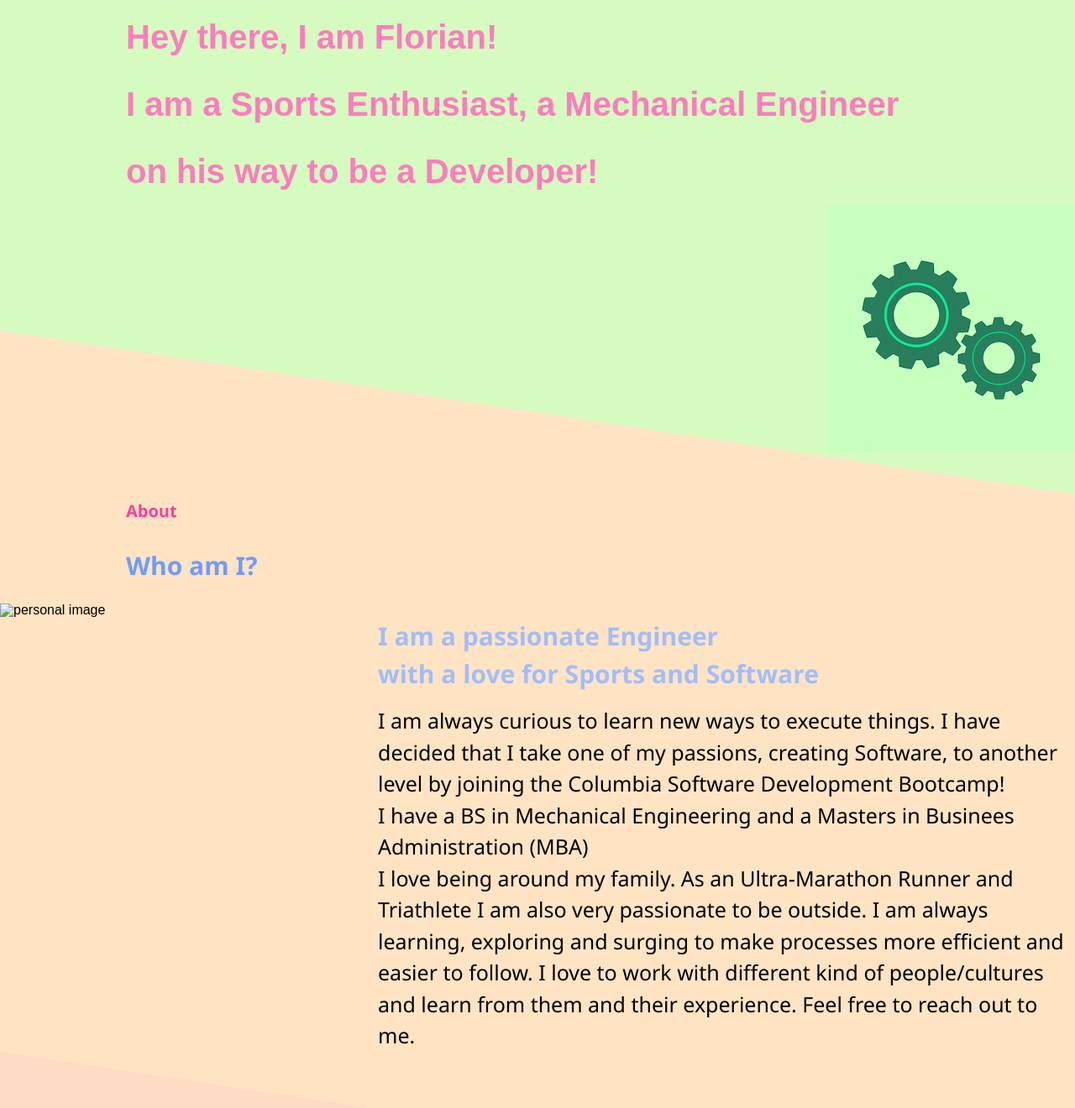
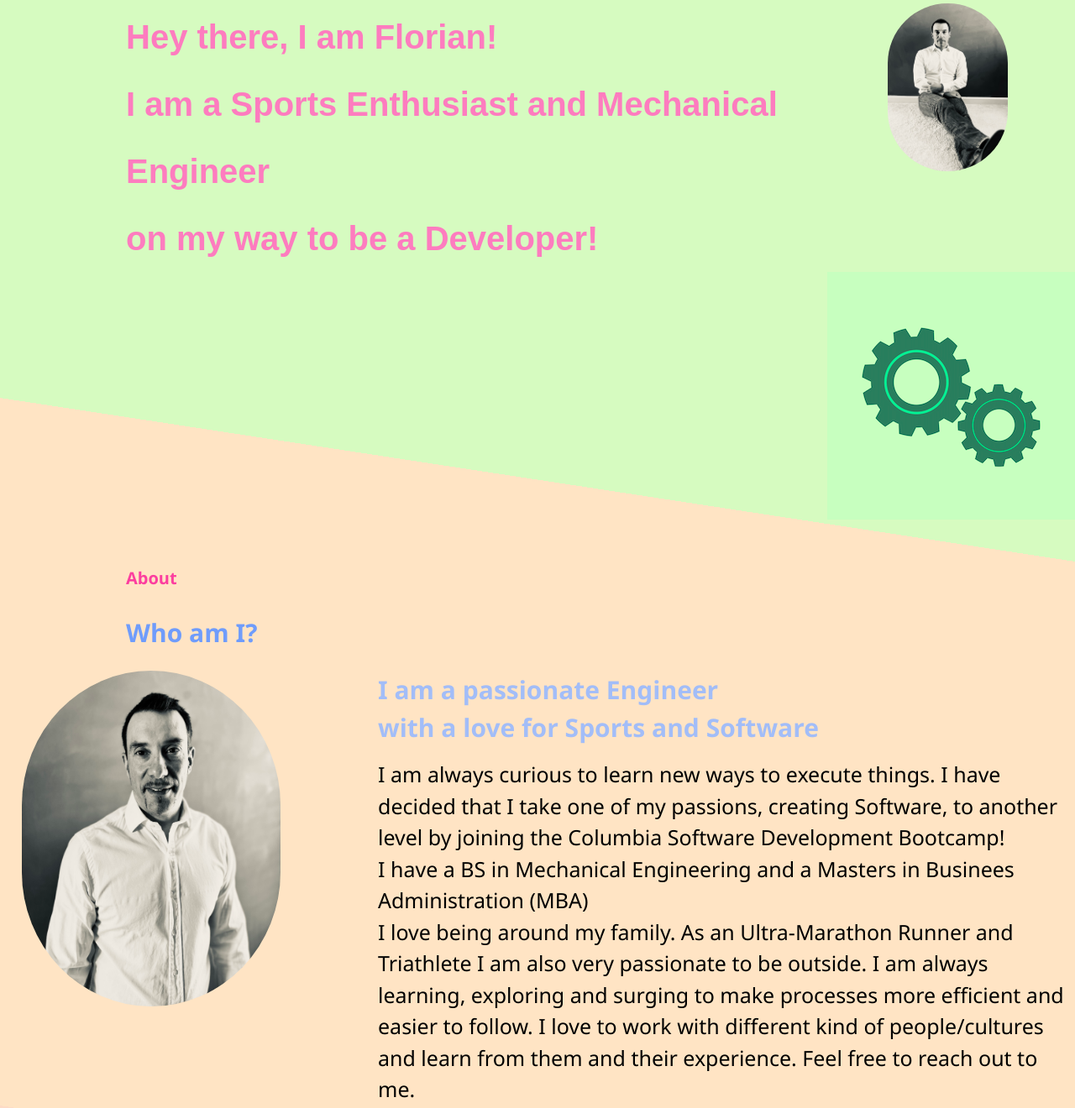
Before and after one commit to Flo2009/Flo2000PortfolioPage, a plain HTML site: page index.html in a window 1280 px wide. Shown: the part 307-1627 px from the top of the page at 84% size. Drawn offline with Linux system fonts and the light colour scheme.

Commit message:
added missing image links

```diff
--- a/assets/style.css
+++ b/assets/style.css
@@ -35,7 +35,14 @@
     margin-right: 20px;
     margin-left: 15px;
   }
-
+.myPicture img{
+    padding: 0 6px;
+    float: left;
+    width: 24.99999%;
+    margin-left: 20px;
+    margin-right: 15px;
+    border-radius: 400px;
+}
 html {
     margin: 0;
     padding: 0;
@@ -137,6 +144,13 @@ footer{
     margin-left: 150px;
     line-height: 2;
 }
+.introImage img{
+    /* margin-left: 900px; */
+    border-radius: 100px;
+    float: right;
+    margin-right: 80px;
+
+}
 #container-about{
     width: 100%;
     height: 195px;
--- a/index.html
+++ b/index.html
@@ -32,9 +32,13 @@
     </header>
     <h1 id="home" class="gear">
         <div class="head-margin">
-        <span>Hey there, I am Florian!</span>
-        <span><br />I am a Sports Enthusiast, a Mechanical Engineer</span>
-        <span><br />on his way to be a</span><span> Developer!</span>
+            <div class="introImage">
+                <img src="./images/IMG_0181.jpeg" alt="intro picture" height="200"/>
+            </div>
+
+            <span>Hey there, I am Florian!</span>
+            <span><br />I am a Sports Enthusiast and Mechanical Engineer</span>
+            <span><br />on my way to be a</span><span> Developer!</span>
         </div>
     </h1>
     <div id="container-about"></div>
@@ -42,7 +46,11 @@
         <section id="about" class="about">
             <h2>About</h2>
             <h3>Who am I?</h3>
-            <img src="./images/" alt="personal image"/>
+            <div>
+                <div class="myPicture">
+                    <img src="./images/IMG_0180.jpeg" alt="personal image" width="400" height="400"/>
+                </div>
+            </div>
             <h4>I am a passionate Engineer <br />with a love for Sports and Software</h4>
             <div class="intro">
                 <p> I am always curious to learn new ways to execute things. I have decided that I take one of my passions, creating Software,
@@ -105,7 +113,9 @@
                 <h3>What I am already able to do</h3>
                 <div id="prework">
                     <div class="gallery">
+                        <p><a href="https://github.com/Flo2009/prework-study-guide">
                         <img src="./images/PreWorkStudy.png" alt="PreWorkStudy-Web-Page" width="400" height="250">
+                        </a></p>
                     </div>
                 </div>
                 <div class="projects">
@@ -120,7 +130,9 @@
 
                 <div id="webpage">
                     <div class="gallery">
+                        <p><a href="https://github.com/Flo2009/01_HTML_CSS_Git_CodeRefactor">
                         <img src="./images/Project2.png" alt="Project-Web-Page" width="400" height="250">
+                        </a></p>
                     </div>
                 </div>
                 <div class="projects">
```
Also changed, not shown: images/IMG_0180.jpeg (added), images/IMG_0181.jpeg (added), 1 other file.
